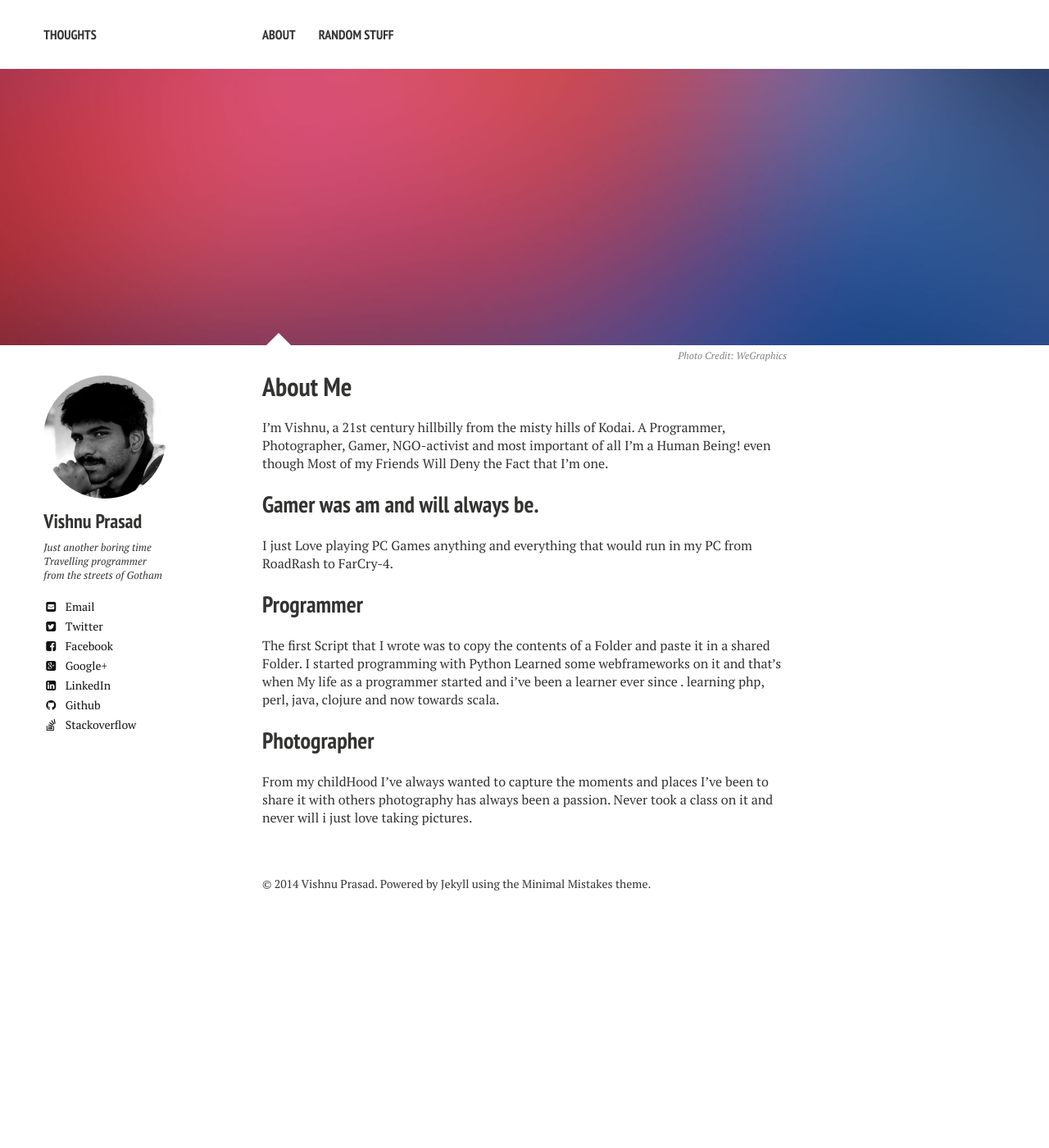
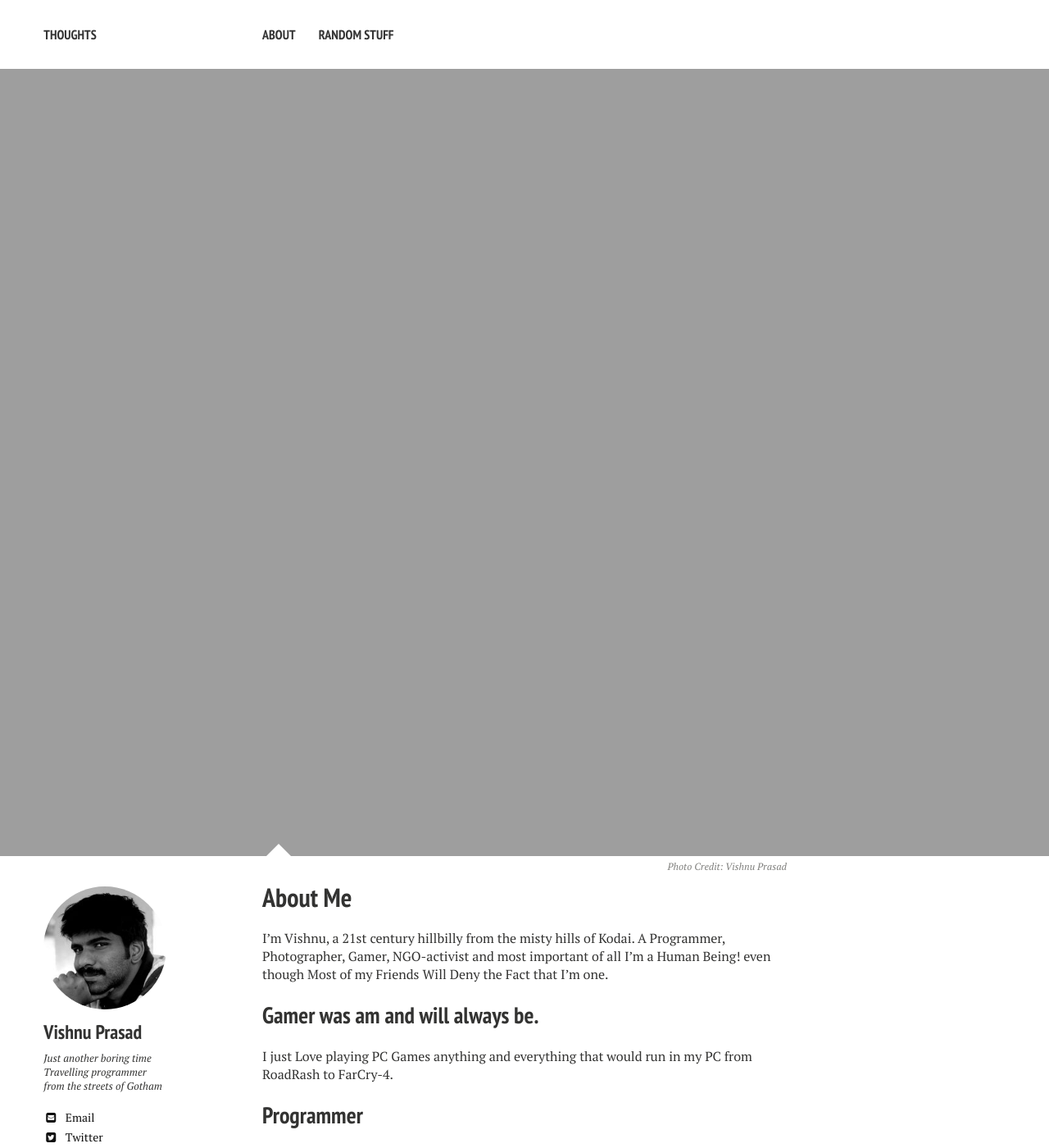
Before and after one commit to vishnu667/vishnu667.github.io, a Jekyll site: the page built from about/index.md, in a window 1280 px wide and 1400 px high. Shown: the whole window at 82% size. Built offline with Jekyll 4.4.1, drawn with Linux system fonts in a browser that asks for light colours; nearby versions of some CDN libraries.

Commit message:
updated images

```diff
--- a/about/index.md
+++ b/about/index.md
@@ -9,9 +9,9 @@
 modified: {}
 comments: true
 image:
-  feature: "sample-image-2.jpg"
-  credit: WeGraphics
-  creditlink: "http://wegraphics.net/downloads/free-ultimate-blurred-background-pack/"
+  feature: "kodai-lake.JPG"
+  credit: Vishnu Prasad
+  creditlink: "http://vishnu667.github.io/about/"
 published: true
 ---
 
```
Also changed, not shown: 1 other file.
